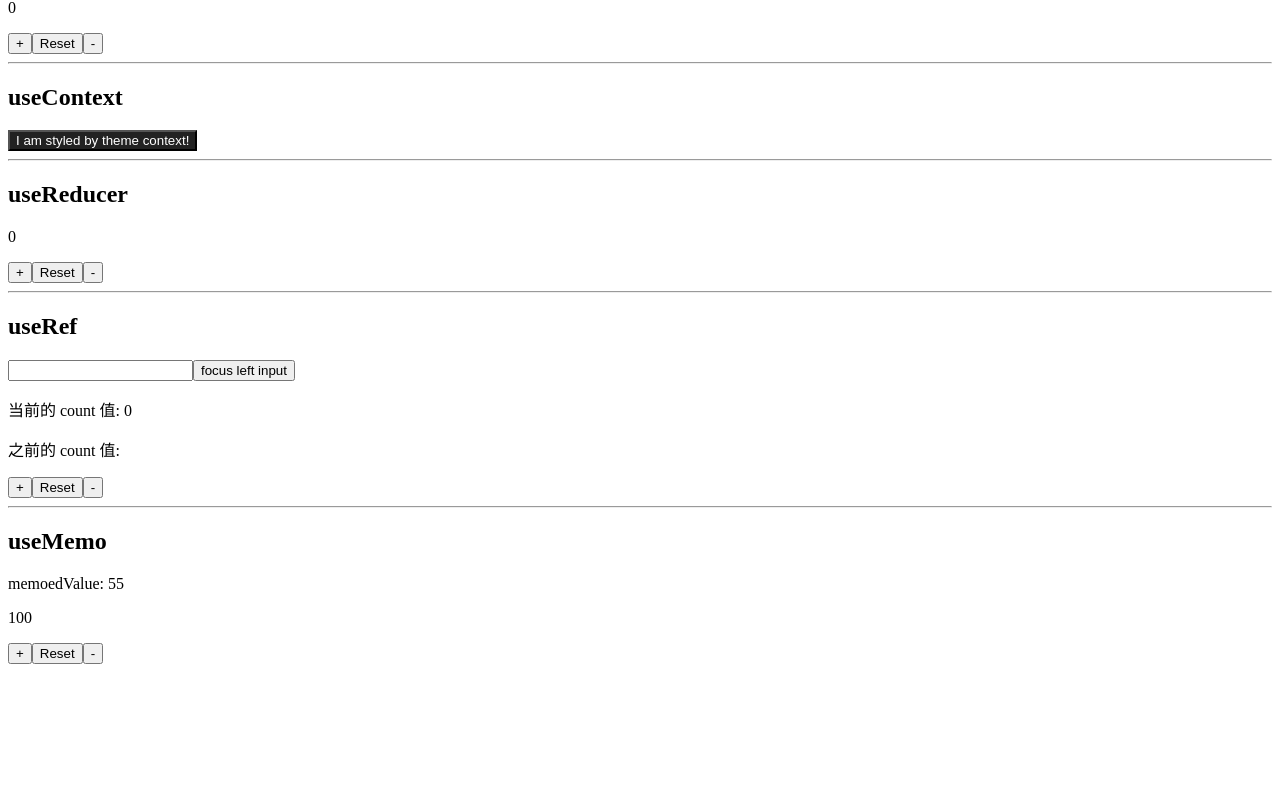
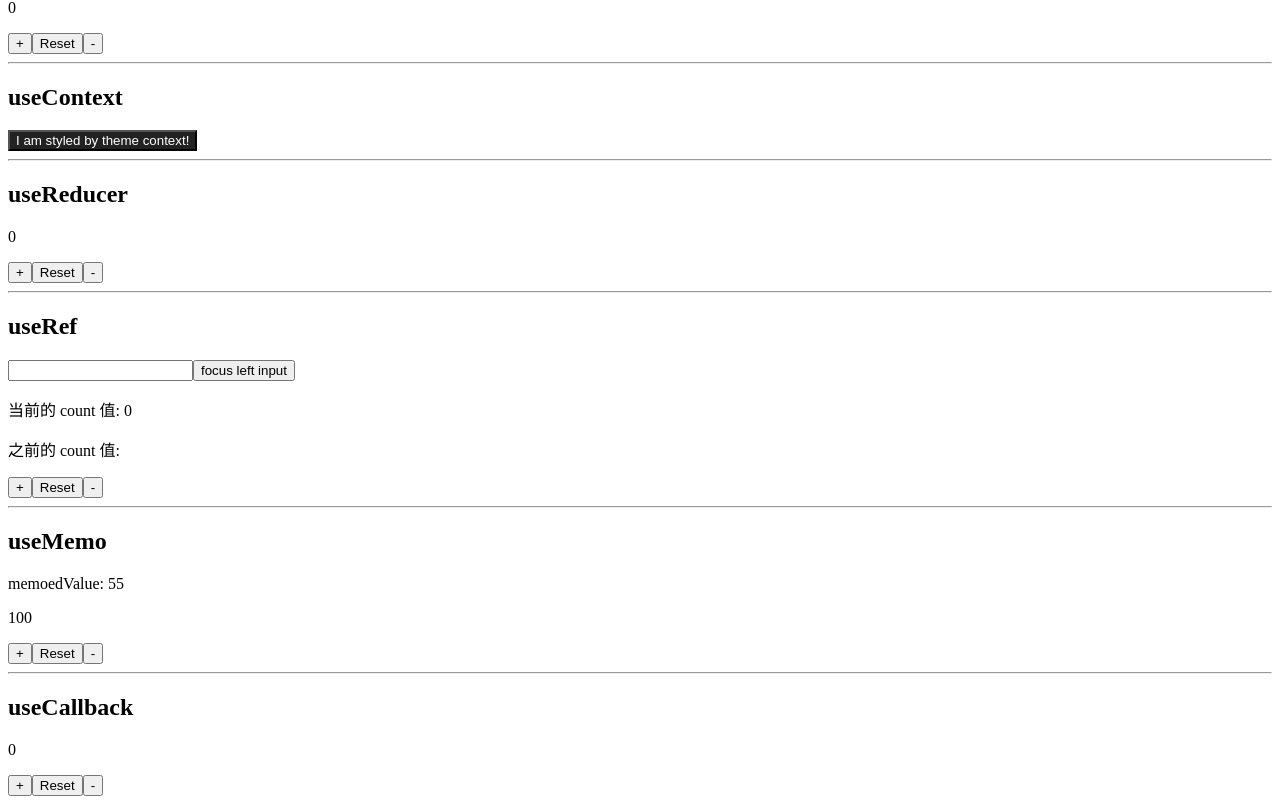
Before and after one commit to abiaqiou/react-demo, a React (Create React App) app: page / in a window 1280 px wide. Shown: the part 200-1004 px from the top of the page. Before the commit the page ends 872 px from the top, so only its background shows below. Built offline with nearby package versions, Linux system fonts and the light colour scheme.

Commit message:
add useCallback

```diff
--- a/src/App.js
+++ b/src/App.js
@@ -1,3 +1,4 @@
+import UseCallback from './native_hooks/useCallback'
 import UseContext from './native_hooks/useContext'
 import UseEffect from './native_hooks/useEffect'
 import UseMemo from './native_hooks/useMemo'
@@ -19,6 +20,8 @@ function App() {
       <UseRef />
       <hr />
       <UseMemo />
+      <hr />
+      <UseCallback />
     </div>
   )
 }
--- /dev/null
+++ b/src/native_hooks/useCallback.js
@@ -0,0 +1,32 @@
+import { useCallback, useRef, useState } from 'react'
+
+const UseCallback = () => {
+  const [count, setCount] = useState(0)
+
+  const refAdd = useRef(null)
+  const refMinus = useRef(null)
+
+  const add = () => {
+    setCount((count) => count + 1)
+  }
+  console.log('Is same add?', refAdd.current === add)
+  refAdd.current = add
+
+  const minus = useCallback(() => {
+    setCount((count) => count - 1)
+  }, [])
+  console.log('Is same minus?', refMinus.current === minus)
+  refMinus.current = minus
+
+  return (
+    <div>
+      <h2>useCallback</h2>
+      <p>{count}</p>
+      <button onClick={add}>+</button>
+      <button onClick={() => setCount(0)}>Reset</button>
+      <button onClick={minus}>-</button>
+    </div>
+  )
+}
+
+export default UseCallback
```
